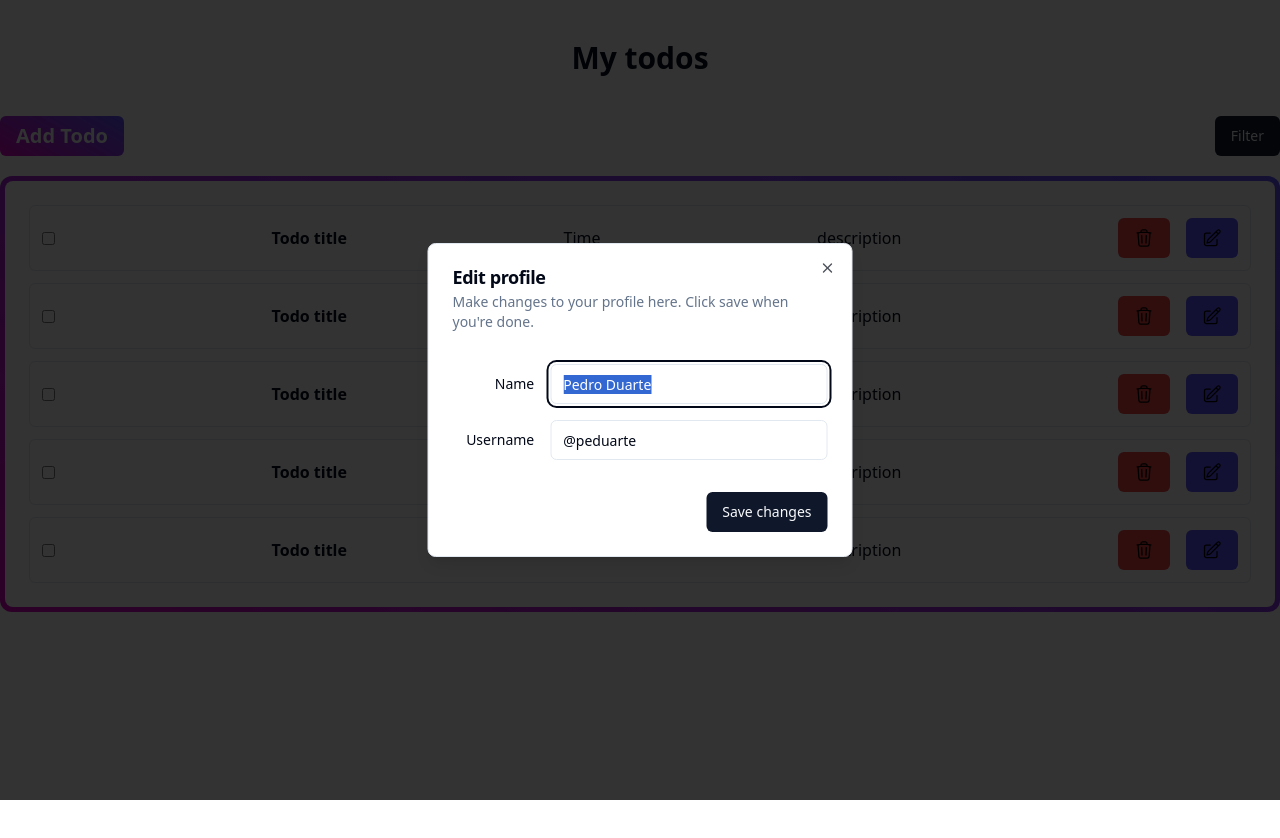
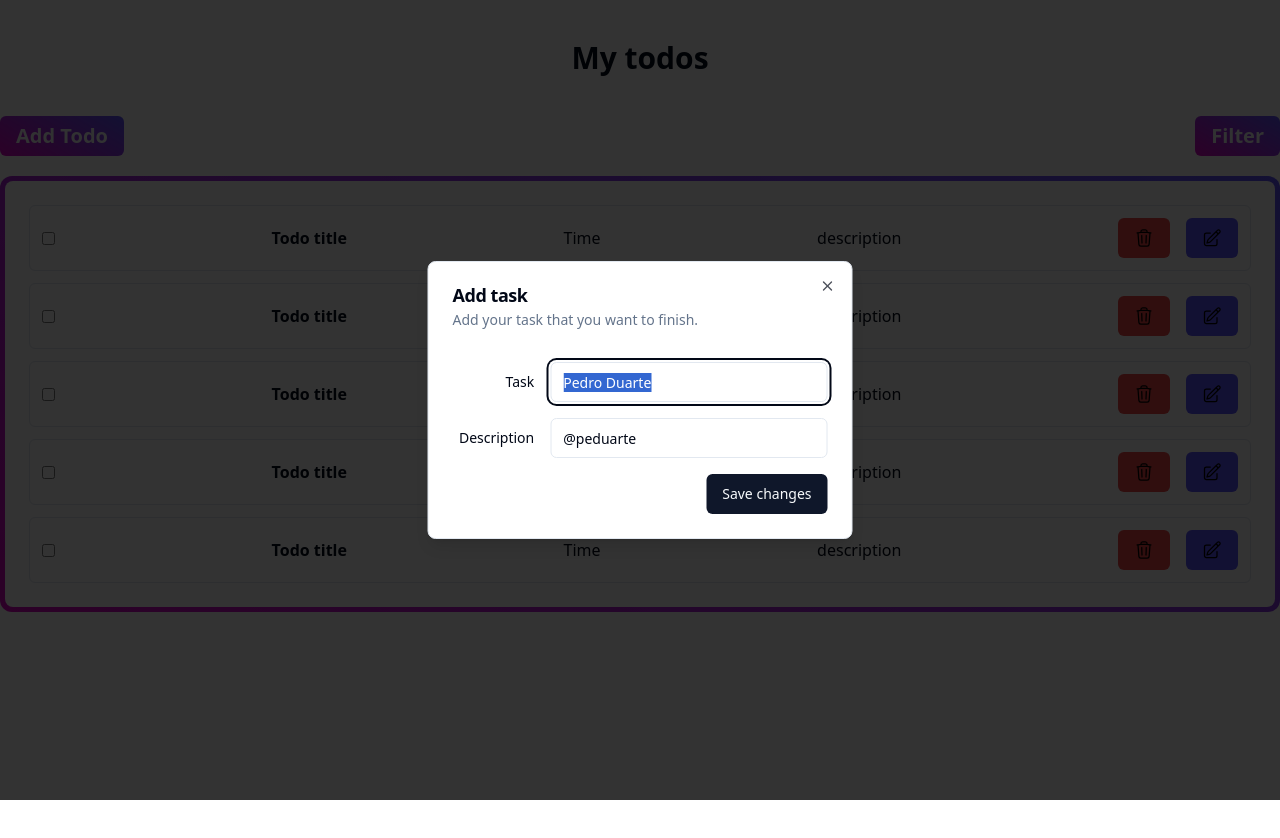
Before and after one commit to SifatNiloy/todo-app, a React (Vite) app: page / in a window 1280 px wide. Both pictures are taken after a click on the button "Add Todo". Built offline with nearby package versions, Linux system fonts and the light colour scheme.

Commit message:
modal created with shadcn done

```diff
--- a/src/components/todo/AddTodoModal.tsx
+++ b/src/components/todo/AddTodoModal.tsx
@@ -1,47 +1,72 @@
-
+import { FormEvent, useState } from "react";
 import { Button } from "../ui/button";
-import { Dialog, DialogContent, DialogDescription, DialogFooter, DialogHeader, DialogTitle, DialogTrigger } from "../ui/dialog";
+import {
+  Dialog,
+  DialogClose,
+  DialogContent,
+  DialogDescription,
+  DialogFooter,
+  DialogHeader,
+  DialogTitle,
+  DialogTrigger,
+} from "../ui/dialog";
 import { Input } from "../ui/input";
 import { Label } from "../ui/label";
 
 const AddTodoModal = () => {
+  const [task, setTask] = useState("");
+  const [description, setDescription] = useState("");
+
+  const onSubmit = (e: FormEvent) => {
+    e.preventDefault();
+    console.log({ task, description });
+  };
   return (
     <Dialog>
       <DialogTrigger asChild>
-      <Button className="bg-primary-gradient text-xl font-semibold mb-5">Add Todo</Button>
+        <Button className="bg-primary-gradient text-xl font-semibold mb-5">
+          Add Todo
+        </Button>
       </DialogTrigger>
+
       <DialogContent className="sm:max-w-[425px]">
         <DialogHeader>
-          <DialogTitle>Edit profile</DialogTitle>
+          <DialogTitle>Add task</DialogTitle>
           <DialogDescription>
-            Make changes to your profile here. Click save when you're done.
+            Add your task that you want to finish.
           </DialogDescription>
         </DialogHeader>
+        <form onSubmit={onSubmit}>
           <div className="grid gap-4 py-4">
             <div className="grid grid-cols-4 items-center gap-4">
-            <Label htmlFor="name" className="text-right">
-              Name
+              <Label htmlFor="task" className="text-right">
+                Task
               </Label>
               <Input
-              id="name"
+                onBlur={(e) => setTask(e.target.value)}
+                id="task"
                 defaultValue="Pedro Duarte"
                 className="col-span-3"
               />
             </div>
             <div className="grid grid-cols-4 items-center gap-4">
-            <Label htmlFor="username" className="text-right">
-              Username
+              <Label htmlFor="description" className="text-right">
+                Description
               </Label>
               <Input
-              id="username"
+                onBlur={(e) => setDescription(e.target.value)}
+                id="description"
                 defaultValue="@peduarte"
                 className="col-span-3"
               />
             </div>
           </div>
-        <DialogFooter>
+          <div className="flex justify-end">
+            <DialogClose asChild>
               <Button type="submit">Save changes</Button>
-        </DialogFooter>
+            </DialogClose>
+          </div>
+        </form>
       </DialogContent>
     </Dialog>
   );
--- a/src/components/todo/TodoContainer.tsx
+++ b/src/components/todo/TodoContainer.tsx
@@ -1,6 +1,7 @@
-import { Button } from "../ui/button";
+
 import AddTodoModal from "./AddTodoModal";
 import TodoCard from "./TodoCard";
+import TodoFilter from "./TodoFilter";
 
 const TodoContainer = () => {
     return (
@@ -8,7 +9,7 @@
             <div className="flex justify-between">
 
                 <AddTodoModal/>
-                <Button>Filter</Button>
+                <TodoFilter/>
             </div>
             <div className="bg-primary-gradient w-full h-full rounded-xl  p-[5px]">
                 <div className="p-6 bg-white w-full h-full rounded-lg space-y-3">
--- a/src/components/todo/TodoFilter.tsx
+++ b/src/components/todo/TodoFilter.tsx
@@ -1,19 +1,31 @@
+import { useState } from "react";
 import { Button } from "../ui/button";
-import { DropdownMenu, DropdownMenuContent, DropdownMenuLabel, DropdownMenuRadioGroup, DropdownMenuRadioItem, DropdownMenuSeparator, DropdownMenuTrigger } from "../ui/dropdown-menu";
+import {
+  DropdownMenu,
+  DropdownMenuContent,
+  DropdownMenuLabel,
+  DropdownMenuRadioGroup,
+  DropdownMenuRadioItem,
+  DropdownMenuSeparator,
+  DropdownMenuTrigger,
+} from "../ui/dropdown-menu";
 
 const TodoFilter = () => {
+  const [position, setPosition] = useState("bottom");
   return (
     <DropdownMenu>
       <DropdownMenuTrigger asChild>
-        <Button variant="outline">Open</Button>
+        <Button className="bg-primary-gradient text-xl font-semibold mb-5">
+          Filter
+        </Button>
       </DropdownMenuTrigger>
       <DropdownMenuContent className="w-56">
-        <DropdownMenuLabel>Panel Position</DropdownMenuLabel>
+        <DropdownMenuLabel>Filter by priority</DropdownMenuLabel>
         <DropdownMenuSeparator />
         <DropdownMenuRadioGroup value={position} onValueChange={setPosition}>
-          <DropdownMenuRadioItem value="top">Top</DropdownMenuRadioItem>
-          <DropdownMenuRadioItem value="bottom">Bottom</DropdownMenuRadioItem>
-          <DropdownMenuRadioItem value="right">Right</DropdownMenuRadioItem>
+          <DropdownMenuRadioItem value="top">high</DropdownMenuRadioItem>
+          <DropdownMenuRadioItem value="bottom">medium</DropdownMenuRadioItem>
+          <DropdownMenuRadioItem value="right">low</DropdownMenuRadioItem>
         </DropdownMenuRadioGroup>
       </DropdownMenuContent>
     </DropdownMenu>
```
Lines whose indentation alone changed are shown as unchanged.
